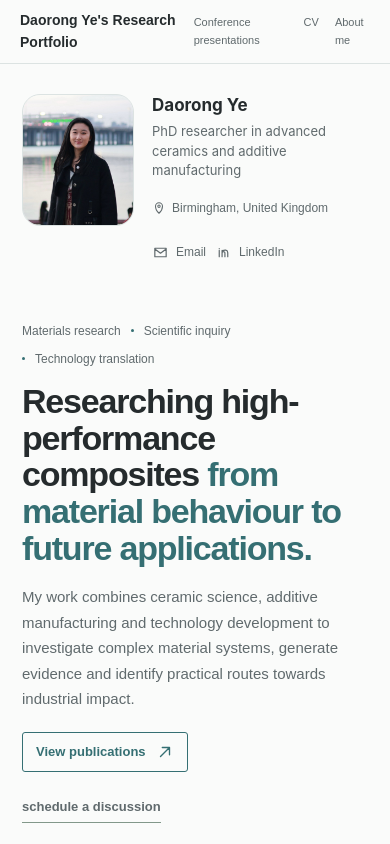
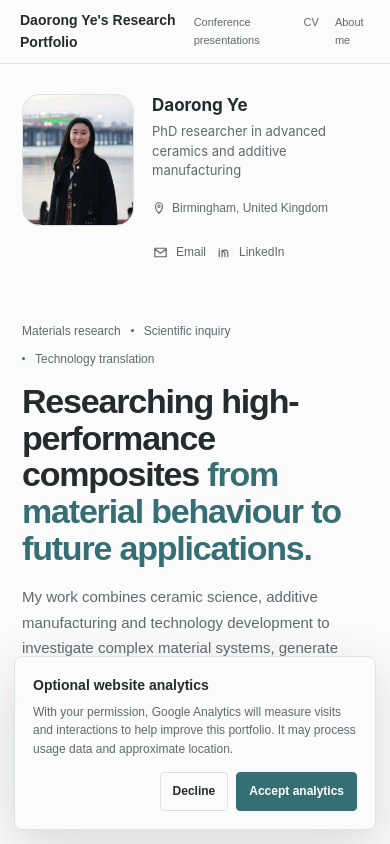
Before and after one commit to daorong-y/portfolio, a React (Vite) app: page / in a window 390 px wide. Shown: the top 844 px of the page. Built offline with nearby package versions, Linux system fonts and the light colour scheme.

Commit message:
Style portfolio analytics consent controls

```diff
--- a/src/index.css
+++ b/src/index.css
@@ -1644,6 +1644,94 @@ footer {
   }
 }
 
+.analytics-preferences {
+  border: 0;
+  background: transparent;
+  color: inherit;
+  cursor: pointer;
+  font: inherit;
+  letter-spacing: inherit;
+  text-transform: inherit;
+  text-decoration: underline;
+  text-underline-offset: 3px;
+}
+
+.analytics-preferences:hover,
+.analytics-preferences:focus-visible {
+  color: var(--ink);
+}
+
+.analytics-notice {
+  position: fixed;
+  right: 24px;
+  bottom: 24px;
+  z-index: 1000;
+  display: grid;
+  width: min(520px, calc(100vw - 48px));
+  grid-template-columns: minmax(0, 1fr) auto;
+  gap: 22px;
+  align-items: center;
+  border: 1px solid var(--line);
+  border-radius: 8px;
+  background: rgba(250, 251, 250, 0.98);
+  box-shadow: 0 18px 54px rgba(37, 43, 45, 0.16);
+  color: var(--ink);
+  padding: 18px;
+  backdrop-filter: blur(12px);
+}
+
+.analytics-notice strong {
+  font-size: 14px;
+}
+
+.analytics-notice p {
+  margin: 6px 0 0;
+  color: var(--ink-soft);
+  font-size: 12px;
+  line-height: 1.55;
+}
+
+.analytics-actions {
+  display: flex;
+  gap: 8px;
+}
+
+.analytics-actions button {
+  border: 1px solid var(--line);
+  border-radius: 4px;
+  background: var(--paper);
+  color: var(--ink);
+  cursor: pointer;
+  padding: 9px 12px;
+  font: inherit;
+  font-size: 12px;
+  font-weight: 650;
+}
+
+.analytics-actions .analytics-accept {
+  border-color: var(--moss);
+  background: var(--moss);
+  color: var(--white);
+}
+
+.analytics-actions button:hover {
+  transform: translateY(-1px);
+}
+
+@media (max-width: 620px) {
+  .analytics-notice {
+    right: 14px;
+    bottom: 14px;
+    width: calc(100vw - 28px);
+    grid-template-columns: 1fr;
+    gap: 14px;
+  }
+
+  .analytics-actions {
+    justify-content: flex-end;
+  }
+}
+
 @media (prefers-reduced-motion: reduce) {
   html {
     scroll-behavior: auto;
```
